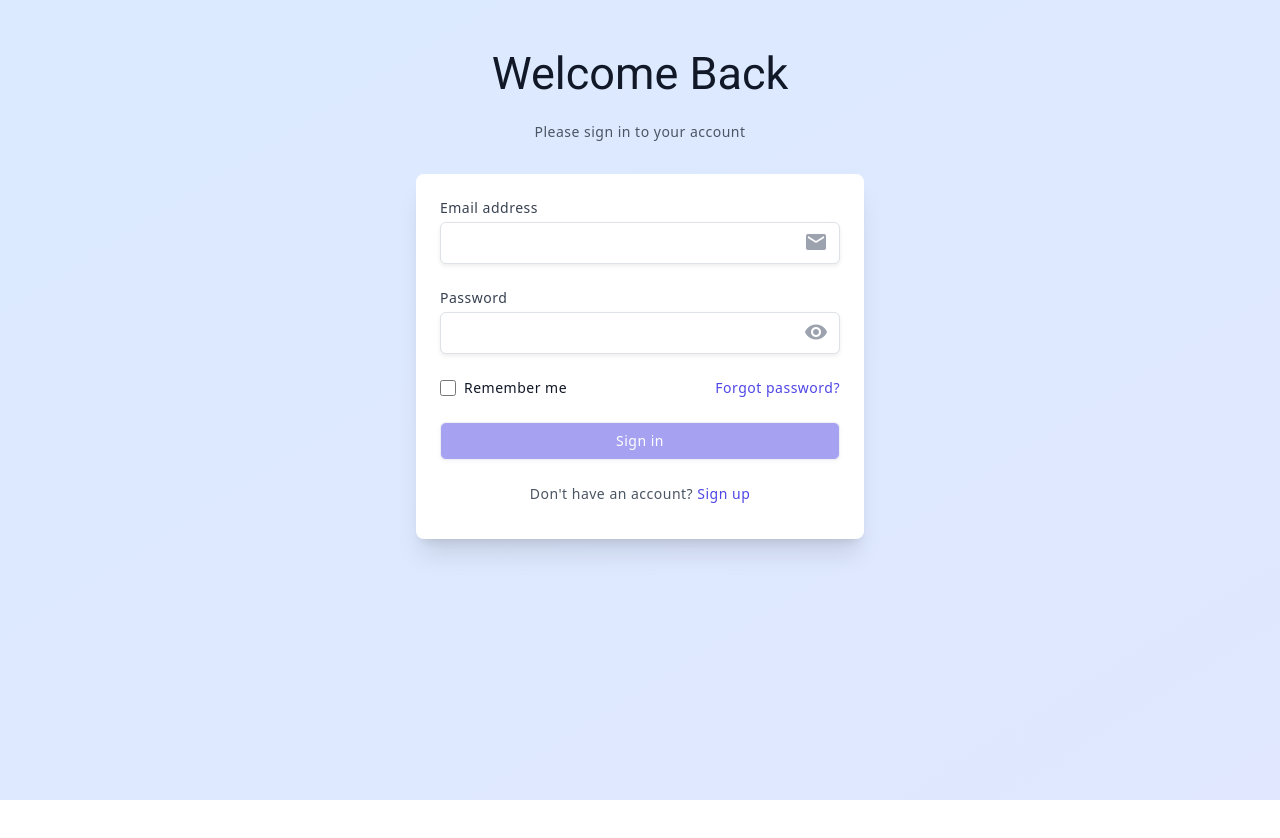
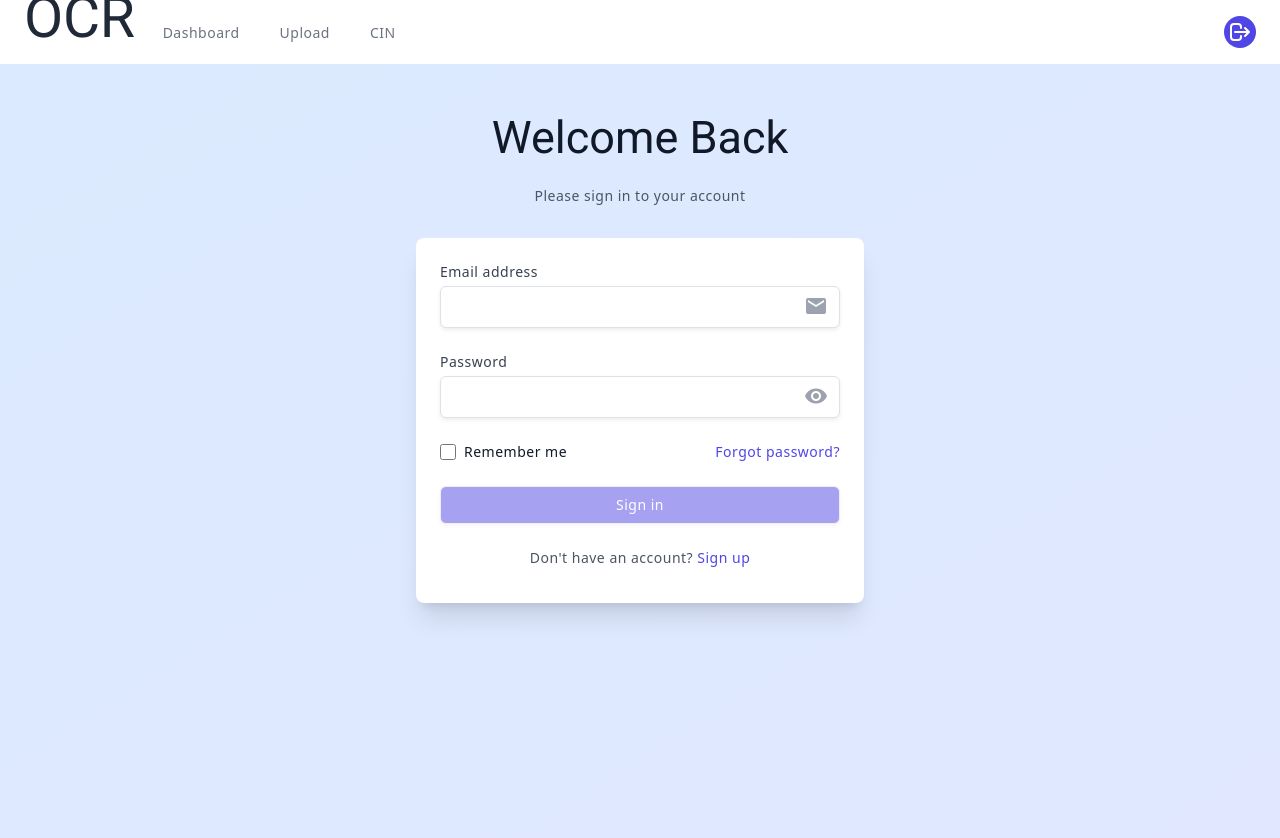
Before and after one commit to devyassin/student-management-front-v3, an Angular app: page /login in a window 1280 px wide. Shown: the top 838 px of the page. Before the commit the page ends 800 px from the top, so only its background shows below. Built offline with nearby package versions, Linux system fonts and the light colour scheme.

Commit message:
navbar 2

```diff
--- a/package.json
+++ b/package.json
@@ -21,6 +21,7 @@
     "@angular/platform-browser-dynamic": "^18.2.0",
     "@angular/router": "^18.2.0",
     "@ng-bootstrap/ng-bootstrap": "^18.0.0",
+    "bootstrap": "^5.3.3",
     "ngx-toastr": "^19.0.0",
     "rxjs": "~7.8.0",
     "sweetalert2": "^11.17.2",
--- a/src/app/app.component.html
+++ b/src/app/app.component.html
@@ -1 +1,2 @@
+<app-navbar></app-navbar>
 <router-outlet></router-outlet>
--- a/src/app/app.component.ts
+++ b/src/app/app.component.ts
@@ -1,10 +1,11 @@
 import { Component } from '@angular/core';
 import { NavigationEnd, Router, RouterOutlet } from '@angular/router';
+import { NavbarComponent } from "./components/ui/navbar/navbar.component";
 
 @Component({
   selector: 'app-root',
   standalone: true,
-  imports: [RouterOutlet],
+  imports: [RouterOutlet, NavbarComponent],
   templateUrl: './app.component.html',
   styleUrl: './app.component.css'
 })
```
Also changed, not shown: 1 other file (tests, documents, lock files or other folders).
